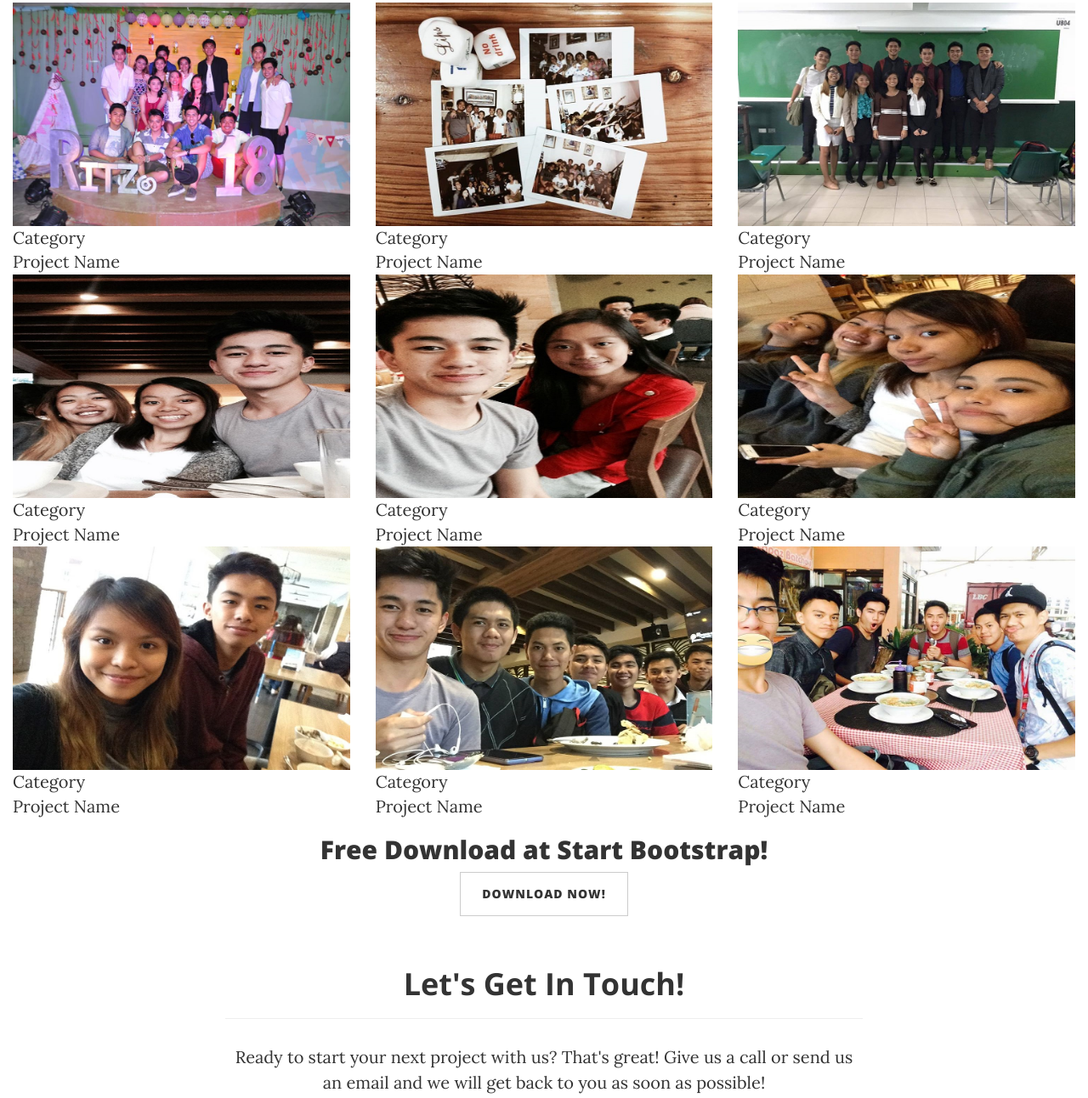
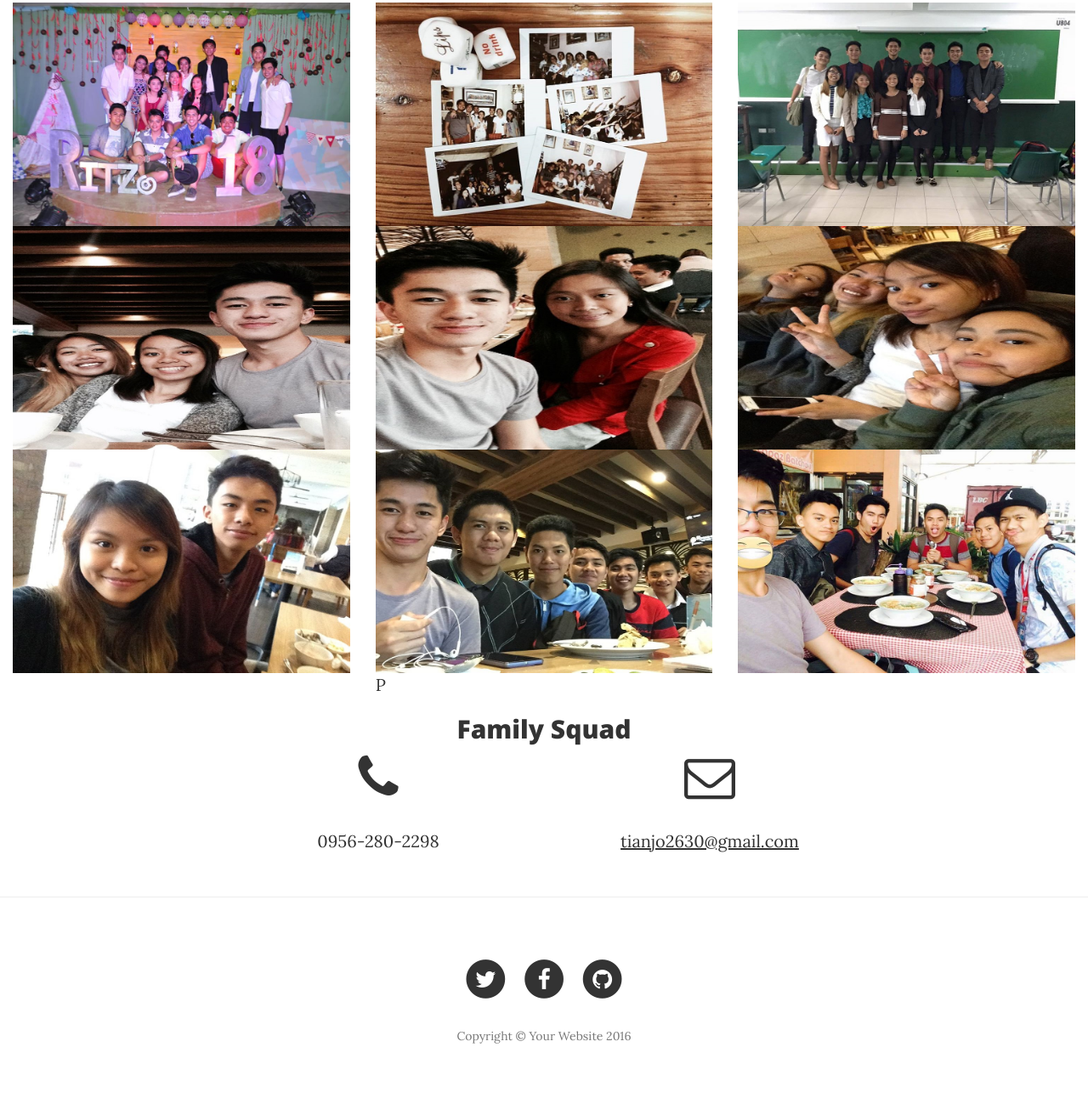
Before and after one commit to christianalambra/Blog, a website: page post.html in a window 1280 px wide. Shown: the part 644-1936 px from the top of the page at 85% size. Drawn offline with nearby package versions, Linux system fonts and the light colour scheme.

Commit message:
Update post.html

```diff
--- a/post.html
+++ b/post.html
@@ -93,10 +93,10 @@
                         <div class="portfolio-box-caption">
                             <div class="portfolio-box-caption-content">
                                 <div class="project-category text-faded">
-                                    Category
+
                                 </div>
                                 <div class="project-name">
-                                    Project Name
+
                                 </div>
                             </div>
                         </div>
@@ -108,10 +108,10 @@
                         <div class="portfolio-box-caption">
                             <div class="portfolio-box-caption-content">
                                 <div class="project-category text-faded">
-                                    Category
+
                                 </div>
                                 <div class="project-name">
-                                    Project Name
+
                                 </div>
                             </div>
                         </div>
@@ -123,10 +123,10 @@
                         <div class="portfolio-box-caption">
                             <div class="portfolio-box-caption-content">
                                 <div class="project-category text-faded">
-                                    Category
+
                                 </div>
                                 <div class="project-name">
-                                    Project Name
+
                                 </div>
                             </div>
                         </div>
@@ -138,10 +138,10 @@
                         <div class="portfolio-box-caption">
                             <div class="portfolio-box-caption-content">
                                 <div class="project-category text-faded">
-                                    Category
+
                                 </div>
                                 <div class="project-name">
-                                    Project Name
+
                                 </div>
                             </div>
                         </div>
@@ -153,10 +153,10 @@
                         <div class="portfolio-box-caption">
                             <div class="portfolio-box-caption-content">
                                 <div class="project-category text-faded">
-                                    Category
+
                                 </div>
                                 <div class="project-name">
-                                    Project Name
+
                                 </div>
                             </div>
                         </div>
@@ -168,10 +168,10 @@
                         <div class="portfolio-box-caption">
                             <div class="portfolio-box-caption-content">
                                 <div class="project-category text-faded">
-                                    Category
+
                                 </div>
                                 <div class="project-name">
-                                    Project Name
+
                                 </div>
                             </div>
                         </div>
@@ -183,10 +183,10 @@
                         <div class="portfolio-box-caption">
                             <div class="portfolio-box-caption-content">
                                 <div class="project-category text-faded">
-                                    Category
+
                                 </div>
                                 <div class="project-name">
-                                    Project Name
+
                                 </div>
                             </div>
                         </div>
@@ -198,10 +198,10 @@
                         <div class="portfolio-box-caption">
                             <div class="portfolio-box-caption-content">
                                 <div class="project-category text-faded">
-                                    Category
+
                                 </div>
                                 <div class="project-name">
-                                    Project Name
+                                    P
                                 </div>
                             </div>
                         </div>
@@ -213,10 +213,10 @@
                         <div class="portfolio-box-caption">
                             <div class="portfolio-box-caption-content">
                                 <div class="project-category text-faded">
-                                    Category
+
                                 </div>
                                 <div class="project-name">
-                                    Project Name
+
                                 </div>
                             </div>
                         </div>
@@ -229,8 +229,8 @@
     <aside class="bg-dark">
         <div class="container text-center">
             <div class="call-to-action">
-                <h2>Free Download at Start Bootstrap!</h2>
-                <a href="http://startbootstrap.com/template-overviews/creative/" class="btn btn-default btn-xl sr-button">Download Now!</a>
+                <h2>Family Squad</h2>
+
             </div>
         </div>
     </aside>
@@ -239,17 +239,14 @@
         <div class="container">
             <div class="row">
                 <div class="col-lg-8 col-lg-offset-2 text-center">
-                    <h2 class="section-heading">Let's Get In Touch!</h2>
-                    <hr class="primary">
-                    <p>Ready to start your next project with us? That's great! Give us a call or send us an email and we will get back to you as soon as possible!</p>
                 </div>
                 <div class="col-lg-4 col-lg-offset-2 text-center">
                     <i class="fa fa-phone fa-3x sr-contact"></i>
-                    <p>123-456-6789</p>
+                    <p>0956-280-2298</p>
                 </div>
                 <div class="col-lg-4 text-center">
                     <i class="fa fa-envelope-o fa-3x sr-contact"></i>
-                    <p><a href="mailto:your-email@your-domain.com">feedback@startbootstrap.com</a></p>
+                    <p><a href="mailto:your-email@your-domain.com">tianjo2630@gmail.com</a></p>
                 </div>
             </div>
         </div>
```
